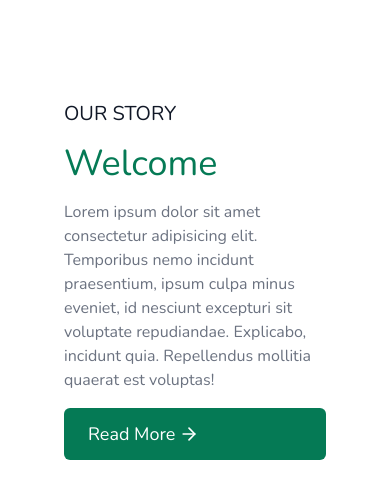
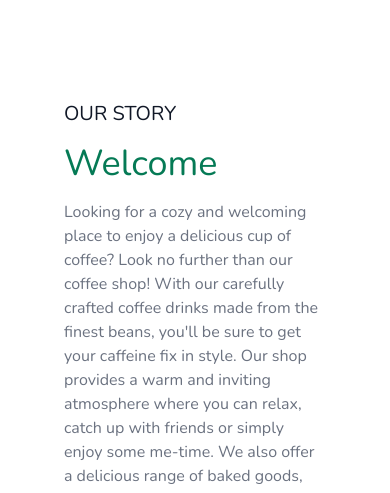
Before and after one commit to mohamedchkir/Coffee-Shop, a Laravel app: page / in a window 390 px wide. Shown: the part 640-1133 px from the top of the page. Run offline with Laravel 9, Linux system fonts and the light colour scheme; data that the repository does not hold is empty; style sheets or scripts are compiled from the project's sources.

Commit message:
frontend editing

```diff
--- a/app/Http/Controllers/Auth/AuthenticatedSessionController.php
+++ b/app/Http/Controllers/Auth/AuthenticatedSessionController.php
@@ -29,7 +29,8 @@ class AuthenticatedSessionController extends Controller
 
         $request->session()->regenerate();
 
-        return redirect()->intended(RouteServiceProvider::HOME);
+        // return redirect()->intended(RouteServiceProvider::HOME);
+        return redirect()->intended('/admin/meals');
     }
 
     /**
--- a/app/Http/Controllers/Auth/RegisteredUserController.php
+++ b/app/Http/Controllers/Auth/RegisteredUserController.php
@@ -46,6 +46,6 @@ class RegisteredUserController extends Controller
 
         Auth::login($user);
 
-        return redirect(RouteServiceProvider::HOME);
+        return redirect('dashboard');
     }
 }
--- a/app/Http/Controllers/CheckUserController.php
+++ b/app/Http/Controllers/CheckUserController.php
@@ -12,8 +12,7 @@ class CheckUserController extends Controller
             return view('admin.index');
         }else {
             Auth::logout();
-            // return view('welcome');
-            return abort(401);
+            return abort(403);
 
         }
     }
--- a/app/Http/Middleware/Admin.php
+++ b/app/Http/Middleware/Admin.php
@@ -18,7 +18,6 @@ class Admin
     {
         if (!auth()->check() || !auth()->user()->is_admin) {
             abort(403);
-            // return route("dashboard");
         }
         return $next($request);
     }
--- a/resources/views/admin/meals/index.blade.php
+++ b/resources/views/admin/meals/index.blade.php
@@ -13,8 +13,8 @@
                     Meal</a>
             </div>
 
-            <div class="relative overflow-x-auto shadow-md sm:rounded-lg">
-                <table class="w-full text-sm text-left text-gray-500 dark:text-gray-400">
+            <div class="relative overflow-x-auto shadow-md sm:rounded-lg ">
+                <table class="w-full text-sm text-left text-gray-500 dark:text-gray-400 ">
                     <thead class="text-xs text-gray-700 uppercase bg-gray-50 dark:bg-gray-700 dark:text-gray-400">
                         <tr>
                             <th scope="col" class="px-6 py-3">
@@ -53,7 +53,7 @@
                                 <td class="px-6 py-4">
                                     {{ $meal->created_at->diffForHumans() }}
                                 </td>
-                                <td class="px-6 py-4">
+                                <td class="px-6 py-4 truncate w-15  ">
                                     {{ $meal->description }}
                                 </td>
                                 <td class="px-6 py-4 text-right">
--- a/resources/views/dashboard.blade.php
+++ b/resources/views/dashboard.blade.php
@@ -9,7 +9,7 @@
         <div class="max-w-7xl mx-auto sm:px-6 lg:px-8">
             <div class="bg-white dark:bg-gray-800 overflow-hidden shadow-sm sm:rounded-lg">
                 <div class="p-6 text-gray-900 dark:text-gray-100">
-                    {{ __("You're logged in!") }}
+                    {{-- {{ __("You're logged in!") }} --}}
                 </div>
             </div>
         </div>
--- a/resources/views/layouts/app.blade.php
+++ b/resources/views/layouts/app.blade.php
@@ -1,5 +1,5 @@
 <!DOCTYPE html>
-<html lang="{{ str_replace('_', '-', app()->getLocale()) }}" class="dark">
+<html lang="{{ str_replace('_', '-', app()->getLocale()) }}">
 
 <head>
     <meta charset="utf-8">
--- a/resources/views/layouts/guest.blade.php
+++ b/resources/views/layouts/guest.blade.php
@@ -82,10 +82,9 @@
             <div class="container flex flex-wrap items-center justify-center px-4 py-8 mx-auto lg:justify-between">
               <div class="flex flex-wrap justify-center">
                 <ul class="flex items-center space-x-4 text-white">
-                  <li>Home</li>
-                  <li>About</li>
-                  <li>Contact</li>
-                  <li>Terms</li>
+                  <li class=""><a href="{{ route("login")}}">Login</a></li>
+                  <li><a href="{{ route("register")}}">Register</a></li>
+
                 </ul>
               </div>
               <div class="flex justify-center mt-4 lg:mt-0">
--- a/resources/views/layouts/navigation.blade.php
+++ b/resources/views/layouts/navigation.blade.php
@@ -12,9 +12,9 @@
 
                 <!-- Navigation Links -->
                 <div class="hidden space-x-8 sm:-my-px sm:ml-10 sm:flex">
-                    <x-nav-link :href="route('dashboard')" :active="request()->routeIs('dashboard')">
+                    {{-- <x-nav-link :href="route('dashboard')" :active="request()->routeIs('dashboard')">
                         {{ __('Dashboard') }}
-                    </x-nav-link>
+                    </x-nav-link> --}}
                     @if (Auth::user()->is_admin)
                         <x-nav-link :href="route('admin.index')" :active="request()->routeIs('admin.index')">
                             {{ __('Admin') }}
--- a/resources/views/welcome.blade.php
+++ b/resources/views/welcome.blade.php
@@ -1,14 +1,14 @@
 <x-guest-layout >
      <!-- Main Hero Content -->
      <div
-     class="container max-w-lg px-4 py-32 mx-auto text-left bg-center bg-no-repeat bg-cover md:max-w-none md:text-center"
-     style="background-image: url(https://images.unsplash.com/photo-1463797221720-6b07e6426c24?ixlib=rb-4.0.3&ixid=MnwxMjA3fDB8MHxwaG90by1wYWdlfHx8fGVufDB8fHx8&auto=format&fit=crop&w=871&q=80)">
+     class="container max-w-lg px-4 py-32 mx-auto text-left bg-center bg-no-repeat bg-cover md:max-w-none md:text-center dark:bg-black"
+     style="background-image: url(https://img.freepik.com/free-photo/blur-coffee-cafe-shop-restaurant-with-bokeh-background_1421-472.jpg?w=900&t=st=1676386438~exp=1676387038~hmac=e4beedd95f3f61999b2d0430d424edc2e385a5a5a40c26c8a977a1e5f3b011c7)">
      {{-- <img src="" alt=""> --}}
      <h1
-       class="font-mono text-3xl font-extrabold text-transparent bg-clip-text bg-gradient-to-r from-white to-gray-50 md:text-center sm:leading-none lg:text-5xl dark:from-black dark:to-gray-50">
+       class="font-mono text-3xl font-extrabold text-transparent bg-clip-text bg-gradient-to-r from-white to-gray-50 md:text-center sm:leading-none lg:text-5xl dark:from-white dark:to-gray-50">
        <span class="inline md:block">Welcome To E-Coffee</span>
      </h1>
-     <div class="mx-auto mt-2 text-green-500 md:text-center lg:text-lg">
+     <div class="mx-auto mt-2 text-white md:text-center lg:text-lg">
         A coffee shop is a venue that serves coffee and other beverages, with seating and sometimes Wi-Fi. It's a social and relaxed place for drinking coffee, socializing, and working.
      </div>
 
@@ -27,21 +27,10 @@
              <h2 class="text-4xl text-green-600">Welcome</h2>
              <!-- </h1> -->
              <p class="mx-auto text-base text-gray-500 sm:max-w-md lg:text-xl md:max-w-3xl">
-               Lorem ipsum dolor sit amet consectetur adipisicing elit. Temporibus nemo incidunt praesentium, ipsum
-               culpa minus eveniet, id nesciunt excepturi sit voluptate repudiandae. Explicabo, incidunt quia.
-               Repellendus mollitia quaerat est voluptas!
+                Looking for a cozy and welcoming place to enjoy a delicious cup of coffee? Look no further than our coffee shop! With our carefully crafted coffee
+                drinks made from the finest beans, you'll be sure to get your caffeine fix in style. Our shop provides a warm and inviting atmosphere where you can relax, catch up with friends or simply enjoy some me-time. We also offer a delicious range of baked goods, sandwiches, and snacks to complement your coffee. Plus, with our convenient online ordering system, you can easily grab your coffee to go and get back to your busy day.
+                Visit our website now to learn more about our menu, special promotions, and upcoming events!
              </p>
-             <div class="relative flex">
-               <a href="#_"
-                 class="flex items-center w-full px-6 py-3 mb-3 text-lg text-white bg-green-600 rounded-md sm:mb-0 hover:bg-green-700 sm:w-auto">
-                 Read More
-                 <svg xmlns="http://www.w3.org/2000/svg" class="w-5 h-5 ml-1" viewBox="0 0 24 24" fill="none"
-                   stroke="currentColor" stroke-width="2" stroke-linecap="round" stroke-linejoin="round">
-                   <line x1="5" y1="12" x2="19" y2="12"></line>
-                   <polyline points="12 5 19 12 12 19"></polyline>
-                 </svg>
-               </a>
-             </div>
            </div>
          </div>
          <div class="w-full md:w-1/2">
@@ -62,9 +51,8 @@
                class="mb-4 text-3xl font-bold text-transparent bg-clip-text bg-gradient-to-r from-green-400 to-blue-500">
                WHY CHOOSE US?</h2>
 
-             <p class="mb-4 font-medium tracking-tight text-gray-400 xl:mb-6">Lorem ipsum dolor sit amet consectetur
-               adipisicing elit. Natus hic atque magni minus aliquam, eos quam incidunt nam iusto sunt voluptates
-               inventore a veritatis doloremque corrupti. Veritatis est expedita cupiditate!</p>
+             <p class="mb-4 font-medium tracking-tight text-gray-400 xl:mb-6">Our coffee shop stands out for a number of reasons. Firstly, we pride ourselves on our high-quality coffee drinks, made from the best beans and crafted with care.
+                 We also offer a welcoming atmosphere where you can relax and enjoy your coffee</p>
              <ul>
                <li class="flex items-center py-2 space-x-4 xl:py-3">
                  <svg class="w-8 h-8 text-gray-500" fill="none" stroke="currentColor" viewBox="0 0 24 24"
@@ -117,7 +105,7 @@
              <div class="flex mb-2">
                <span class="px-4 py-0.5 text-sm bg-red-500 rounded-full text-red-50">Coffee</span>
              </div>
-             <h4 class="mb-3 text-xl font-semibold tracking-tight text-green-600 uppercase truncate     ">
+             <h4 class="mb-3 text-xl font-semibold tracking-tight text-green-600 uppercase truncate">
                 {{ $meal->name }}</h4>
              <p class="leading-normal text-gray-700 truncate">
                 {{ $meal->description }}</p>
--- a/routes/web.php
+++ b/routes/web.php
@@ -21,7 +21,6 @@ use Illuminate\Support\Facades\DB;
 
 Route::get('/',function ()
 {
-    // $Meals = Meal::all();
     $Meals = DB::table('meals')->get();
     return view('welcome',compact('Meals'));
 }
@@ -40,7 +39,7 @@ Route::middleware('auth')->group(function () {
 
 Route::middleware(['auth', 'admin'])->name('admin.')->prefix('admin')->group(function () {
     Route::get('/', [AdminController::class, 'index'])->name('index');
-    Route::get('/meals/list', function ()
+    Route::get('/admin/meals', function ()
     {
         return view('admin.meals.index');
     })->name('list');
@@ -51,6 +50,5 @@ Route::middleware(['auth', 'admin'])->name('admin.')->prefix('admin')->group(fun
 
 Route::get('/users',[CheckUserController::class,'checkRole'])->middleware('auth');
 
-// Route::get('/meals',[FrontMealsController::class,'index'])->name('meals.index');
 
 require __DIR__ . '/auth.php';
```
Also changed, not shown: resources/views/layouts/admin.blade.php (+6 -3 lines), public/img/meals/1757809276913217.jpg (added), public/img/meals/1757809305953017.jpg (added), public/img/meals/1757820712701028.jpg (added).
